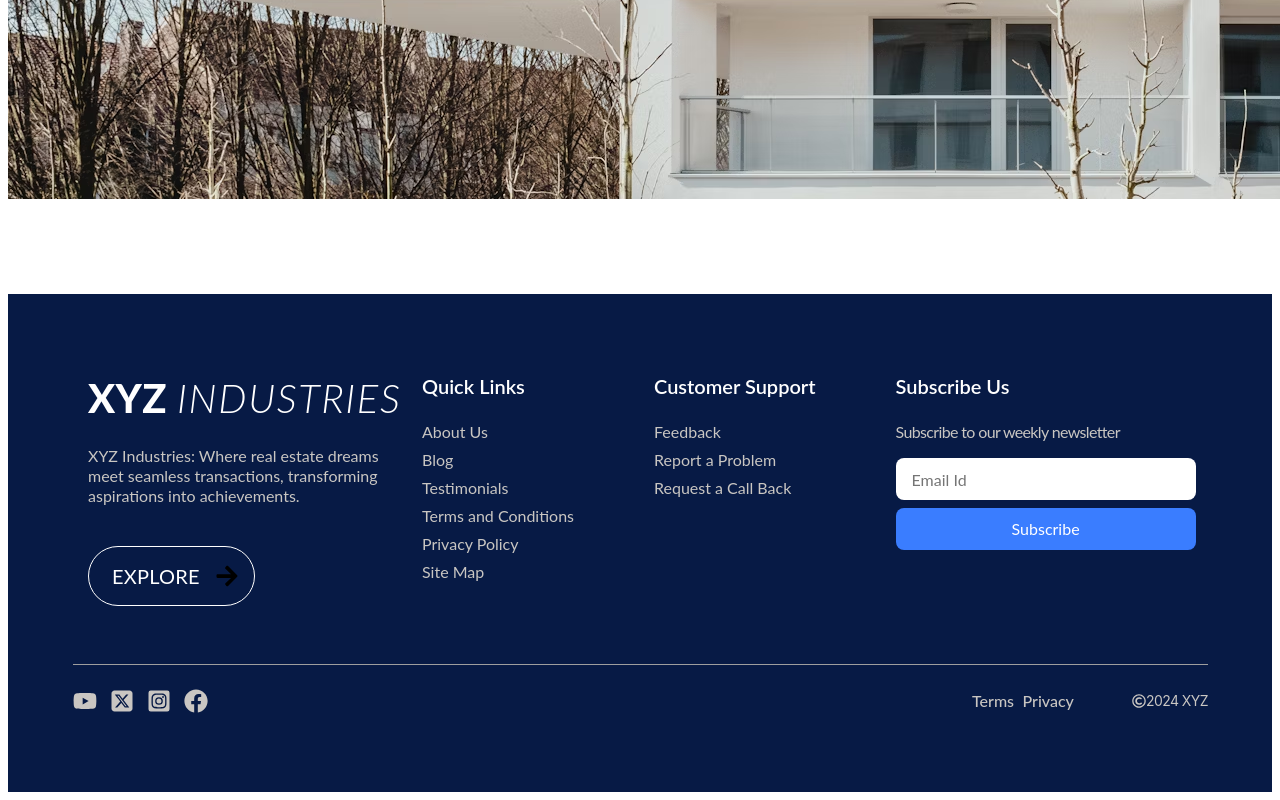
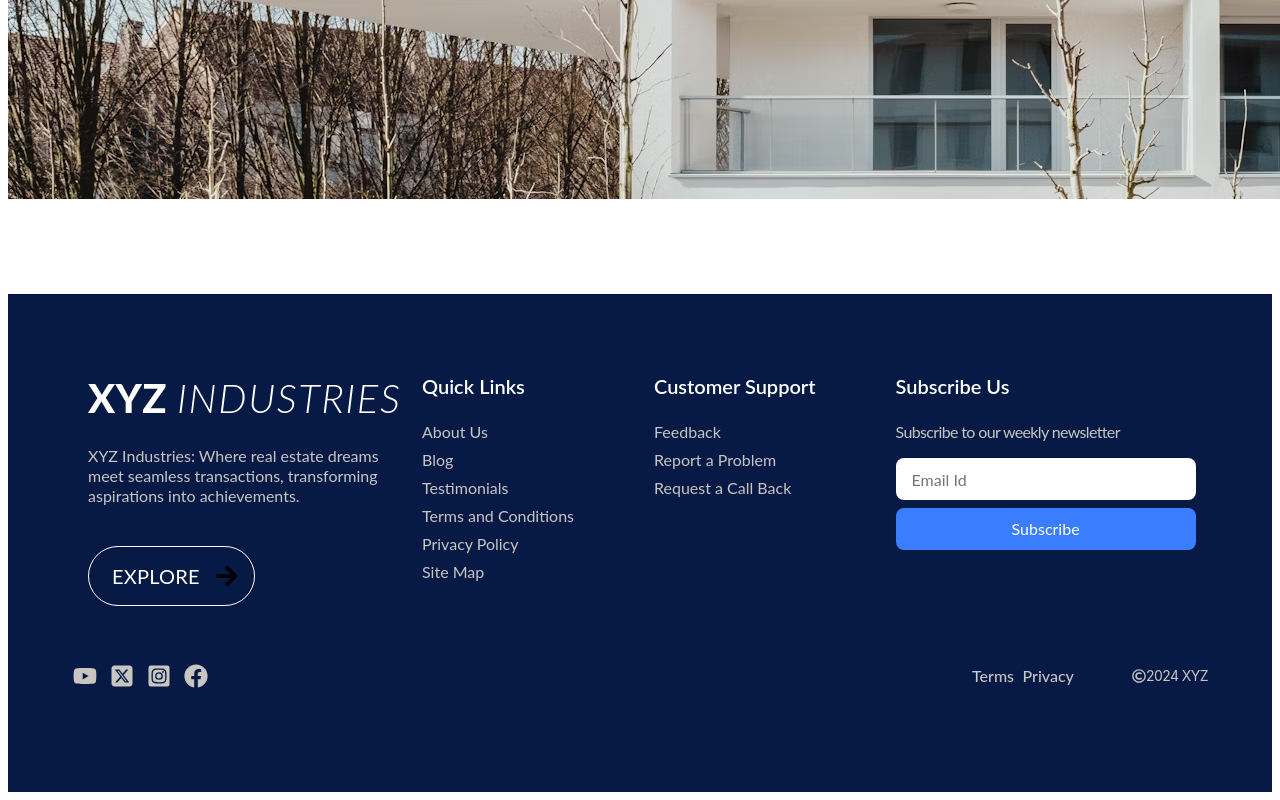
Before and after one commit to saurabhon28/real_state, a React (Vite) app in the folder client/: page / in a window 1280 px wide. Shown: the part 6183-6983 px from the top of the page. Built offline with nearby package versions, Linux system fonts and the light colour scheme; grey boxes are pictures that could not be loaded.

Commit message:
update some code

```diff
--- a/client/src/components/Footer.jsx
+++ b/client/src/components/Footer.jsx
@@ -120,12 +120,6 @@ function Footer() {
         </div>
       </div>
       <div className="vector-parent">
-        <img
-          className="frame-inner"
-          loading="lazy"
-          alt=""
-          src="/line-200.svg"
-        />
         <div className="frame-parent5">
           <div className="youtube-parent">
             <FaYoutube className="youtube-icon" />
```
